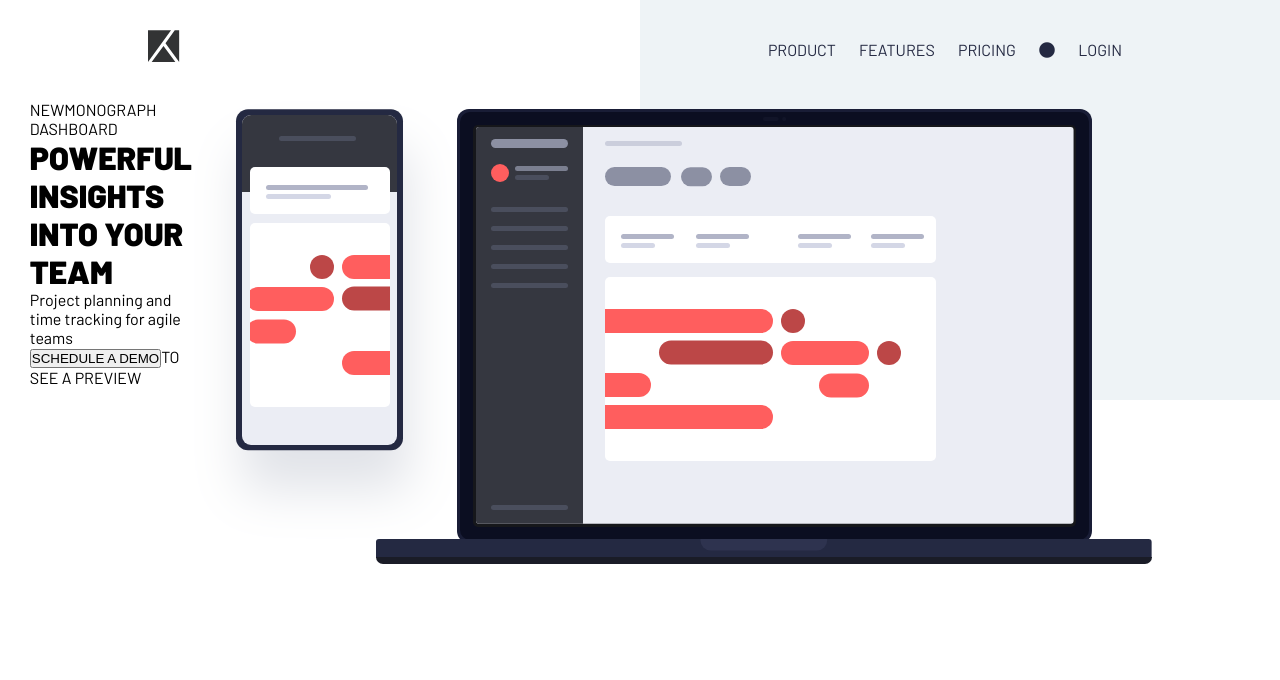
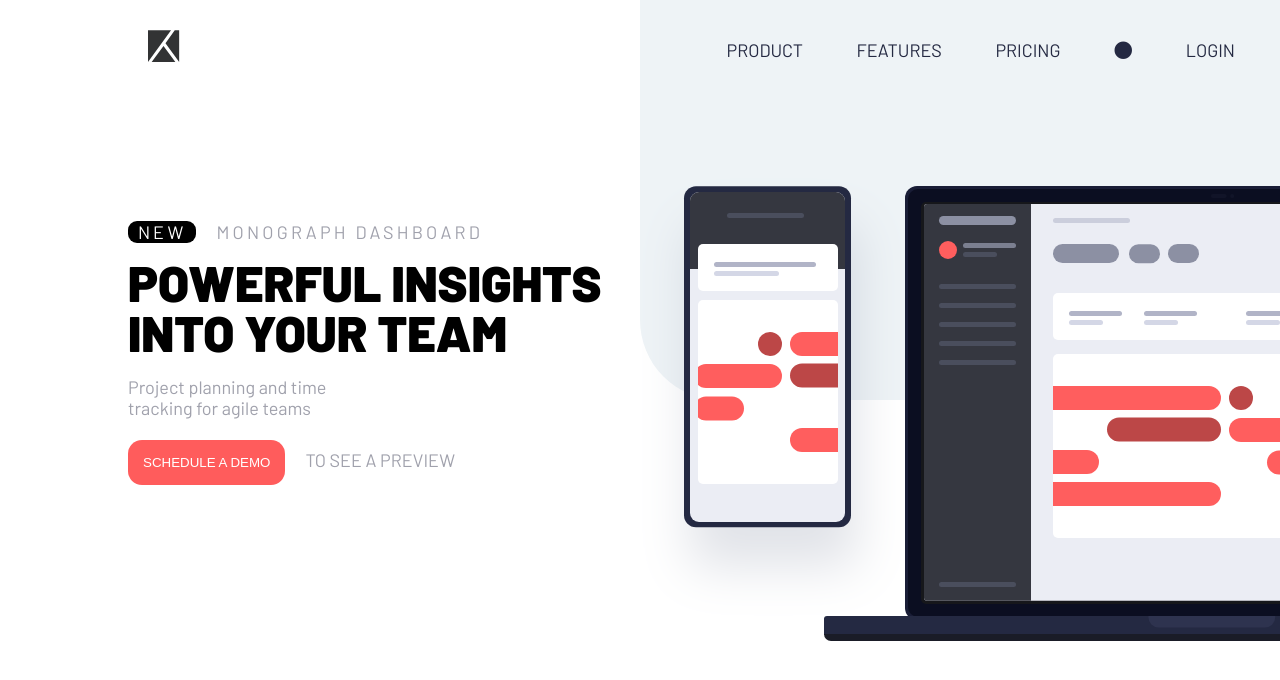
Before and after one commit to mdzoubir/Reenforcement, a plain HTML site: page index.html in a window 1280 px wide. Drawn offline with Linux system fonts and the light colour scheme.

Commit message:
finalisation de la parties code

```diff
--- a/css/style.css
+++ b/css/style.css
@@ -1,17 +1,3 @@
-* {
-  margin: 0;
-  padding: 0; }
-
-.bg {
-  width: 50%;
-  height: 400px;
-  position: absolute;
-  background-color: #eef3f6;
-  right: 0;
-  border-bottom-left-radius: 80px;
-  z-index: -1;
-  top: 0; }
-
 .bg {
   width: 50%;
   height: 400px;
@@ -23,22 +9,98 @@
   top: 0; }
 
 .container {
-  display: flex;
-  flex-direction: row-reverse;
-  justify-content: space-between; }
+  margin-top: 6%;
+  display: grid;
+  grid-template-columns: 1fr 1fr;
+  justify-content: space-between;
+  width: 100%;
+  overflow: hidden; }
+  @media (max-width: 800px) {
+    .container {
+      display: grid;
+      grid-template-columns: 1fr;
+      grid-template-rows: repeat(2, 1fr); } }
   .container__img {
-    width: 100%; }
+    position: relative;
+    grid-column: 2/3;
+    grid-row: 1/2;
+    width: 150%; }
+    @media (max-width: 900px) {
+      .container__img {
+        grid-column: 1/2; } }
+    @media (max-width: 900px) {
+      .container__img {
+        width: 120%;
+        margin-left: 6%; } }
+  .container__text {
+    margin-left: 20%;
+    margin-top: 30px;
+    grid-column: 1/2;
+    grid-row: 1/2;
+    line-height: 50px;
+    color: #a0a1ac; }
+    @media (max-width: 900px) {
+      .container__text {
+        margin-top: 10px; } }
+    @media (max-width: 800px) {
+      .container__text {
+        grid-column: 1/2;
+        grid-row: 2/3;
+        margin-left: 10%; } }
+    .container__text--para1 {
+      letter-spacing: .2rem; }
+      @media (max-width: 390px) {
+        .container__text--para1 {
+          letter-spacing: 0; } }
+      .container__text--para1 span {
+        background-color: #000000;
+        color: white;
+        padding: 0 10px;
+        border-radius: 9px;
+        margin-right: 20px; }
+    .container__text--header {
+      font-family: "Barlow";
+      font-size: 50px;
+      color: black; }
+      @media (max-width: 375px) {
+        .container__text--header {
+          font-size: 35px; } }
+    .container__text--para2 {
+      margin-top: 20px;
+      width: 50%;
+      line-height: 120%;
+      color: #a0a1ac; }
+      @media (max-width: 375px) {
+        .container__text--para2 {
+          width: 90%; } }
+    .container__text--button {
+      border: none;
+      background-color: #ff5c5c;
+      color: white;
+      padding: 15px;
+      border-radius: 14px;
+      margin-right: 20px;
+      margin-top: 20px; }
+      .container__text--button span {
+        color: #a0a1ac; }
+
+* {
+  margin: 0;
+  padding: 0; }
 
 body {
-  width: 80%;
+  margin-right: 0;
+  width: 100%;
   margin: auto;
-  font-family: "Barlow"; }
+  font-family: "Barlow";
+  font-size: 18px; }
 
 #chk {
   position: absolute;
   visibility: hidden; }
 
 .navbar {
+  margin-left: 10%;
   height: 100px;
   padding: 0 20px; }
   .navbar__logo {
@@ -47,12 +109,21 @@ body {
   .navbar__menu {
     float: right;
     line-height: 100px; }
+    .navbar__menu--foi {
+      display: none;
+      font-size: 30px; }
     .navbar__menu a {
       color: #242942;
       text-decoration: none;
-      padding: 0 10px; }
+      padding: 0 25px; }
       .navbar__menu a:hover {
         color: #5b5f71; }
+      @media (max-width: 1130px) {
+        .navbar__menu a {
+          padding: 10px; } }
+      @media (max-width: 870px) {
+        .navbar__menu a {
+          padding: 6px; } }
   .navbar__chek {
     display: none;
     font-size: 30px; }
@@ -60,9 +131,6 @@ body {
       float: right;
       margin-top: 30px;
       cursor: pointer; }
-  .navbar__menu--foi {
-    display: none;
-    font-size: 30px; }
 
 @media screen and (max-width: 800px) {
   .navbar__chek {
@@ -70,11 +138,12 @@ body {
   .navbar__menu {
     margin: auto;
     position: fixed;
+    z-index: 10;
     width: 40%;
     height: 50vh;
     background-color: white;
     top: 30px;
-    left: 45%;
+    left: 60%;
     right: -100%;
     text-align: center;
     padding: 20px 0;
--- a/index.html
+++ b/index.html
@@ -9,8 +9,8 @@
     <link rel="icon" type="image/png" sizes="32x32" href="./images/favicon-32x32.png" />
     <link rel="stylesheet" href="./css/style.css">
     <link href="https://use.fontawesome.com/releases/v5.6.1/css/all.css" rel="stylesheet">
+    <link href="https://fonts.googleapis.com/css?family=Barlow:900&display=swap" rel="stylesheet">
     <link href="https://fonts.googleapis.com/css?family=Barlow&display=swap" rel="stylesheet">
-    <link href="https://fonts.googleapis.com/css?family=Barlow:900&display=swap" rel="stylesheet">
     <title>Project tracking intro component</title>
 
     <!-- Feel free to remove these styles or customise in your own stylesheet 👍 -->
@@ -41,10 +41,10 @@
     <div class="container">
         <img src="./images/illustration-devices.svg" alt="" class="container__img">
         <div class="container__text">
-            <p class="container__text--para"><span>NEW</span>MONOGRAPH DASHBOARD</p>
+            <p class="container__text--para1"><span>NEW</span>MONOGRAPH DASHBOARD</p>
             <h1 class="container__text--header">POWERFUL INSIGHTS INTO YOUR TEAM</h1>
-            <p>Project planning and time tracking for agile teams</p>
-            <button>SCHEDULE A DEMO</button><span>TO SEE A PREVIEW</span>
+            <p class="container__text--para2">Project planning and time tracking for agile teams</p>
+            <button class="container__text--button">SCHEDULE A DEMO</button><span>TO SEE A PREVIEW</span>
         </div>
     </div>
 </body>
--- a/sass/_container.scss
+++ b/sass/_container.scss
@@ -1,3 +1,9 @@
+@mixin resp($size) {
+    @media (max-width: #{$size}) {
+        @content;
+    }
+}
+
 .bg {
     width: 50%;
     height: 400px;
@@ -10,10 +16,87 @@
 }
 
 .container {
-    display: flex;
-    flex-direction: row-reverse;
+    margin-top: 6%;
+    display: grid;
+    grid-template-columns: 1fr 1fr;
     justify-content: space-between;
+    width: 100%;
+    overflow: hidden;
+    @include resp(900px) {}
+    @include resp(800px) {
+        display: grid;
+        grid-template-columns: 1fr;
+        grid-template-rows: repeat(2, 1fr);
+    }
     &__img {
-        width: 100%;
+        position: relative;
+        grid-column: 2/3;
+        grid-row: 1/2;
+        width: 150%;
+        @include resp(900px) {
+            grid-column: 1/2;
+        }
+        @include resp(900px) {
+            width: 120%;
+            margin-left: 6%;
+        }
+    }
+    &__text {
+        margin-left: 20%;
+        margin-top: 30px;
+        grid-column: 1/2;
+        grid-row: 1/2;
+        line-height: 50px;
+        color: hsl(231, 7%, 65%);
+        @include resp(900px) {
+            margin-top: 10px;
+        }
+        @include resp(800px) {
+            grid-column: 1/2;
+            grid-row: 2/3;
+            margin-left: 10%;
+        }
+        &--para1 {
+            letter-spacing: .2rem;
+            @include resp(390px) {
+                letter-spacing: 0;
+            }
+            span {
+                background-color: #000000;
+                color: white;
+                padding: 0 10px;
+                border-radius: 9px;
+                margin-right: 20px;
+            }
+        }
+        &--header {
+            font-family: 'Barlow', ;
+            font-size: 50px;
+            color: black;
+            @include resp(375px) {
+                font-size: 35px;
+            }
+        }
+        &--para2 {
+            margin-top: 20px;
+            width: 50%;
+            line-height: 120%;
+            color: hsl(231, 7%, 65%);
+            @include resp(375px) {
+                width: 90%;
+            }
+        }
+        &--button {
+            border: none;
+            background-color: hsl(0, 100%, 68%);
+            color: white;
+            padding: 15px;
+            border-radius: 14px;
+            margin-right: 20px;
+            margin-top: 20px;
+            span {
+                color: hsl(231, 7%, 65%);
+            }
+        }
     }
 }
--- a/sass/navbar.scss
+++ b/sass/navbar.scss
@@ -1,24 +1,21 @@
+@import'./container';
+@mixin resp($size) {
+    @media (max-width: #{$size}) {
+        @content;
+    }
+}
+
 * {
     margin: 0;
     padding: 0;
 }
 
-.bg {
-    width: 50%;
-    height: 400px;
-    position: absolute;
-    background-color: hsl(207, 33%, 95%);
-    right: 0;
-    border-bottom-left-radius: 80px;
-    z-index: -1;
-    top: 0;
-}
-
-@import'./container';
 body {
-    width: 80%;
+    margin-right: 0;
+    width: 100%;
     margin: auto;
     font-family: 'Barlow', ;
+    font-size: 18px;
 }
 
 #chk {
@@ -27,6 +24,7 @@ body {
 }
 
 .navbar {
+    margin-left: 10%;
     height: 100px;
     padding: 0 20px;
     &__logo {
@@ -36,13 +34,23 @@ body {
     &__menu {
         float: right;
         line-height: 100px;
+        &--foi {
+            display: none;
+            font-size: 30px;
+        }
         a {
             &:hover {
                 color: hsl(230, 11%, 40%);
             }
             color: hsl(230, 29%, 20%);
             text-decoration: none;
-            padding: 0 10px;
+            padding: 0 25px;
+            @include resp(1130px) {
+                padding: 10px;
+            }
+            @include resp(870px) {
+                padding: 6px;
+            }
         }
     }
     &__chek {
@@ -52,12 +60,6 @@ body {
             float: right;
             margin-top: 30px;
             cursor: pointer;
-        }
-    }
-    &__menu {
-        &--foi {
-            display: none;
-            font-size: 30px;
         }
     }
 }
@@ -70,11 +72,12 @@ body {
         &__menu {
             margin: auto;
             position: fixed;
+            z-index: 10;
             width: 40%;
             height: 50vh;
             background-color: white;
             top: 30px;
-            left: 45%;
+            left: 60%;
             right: -100%;
             text-align: center;
             padding: 20px 0;
```
